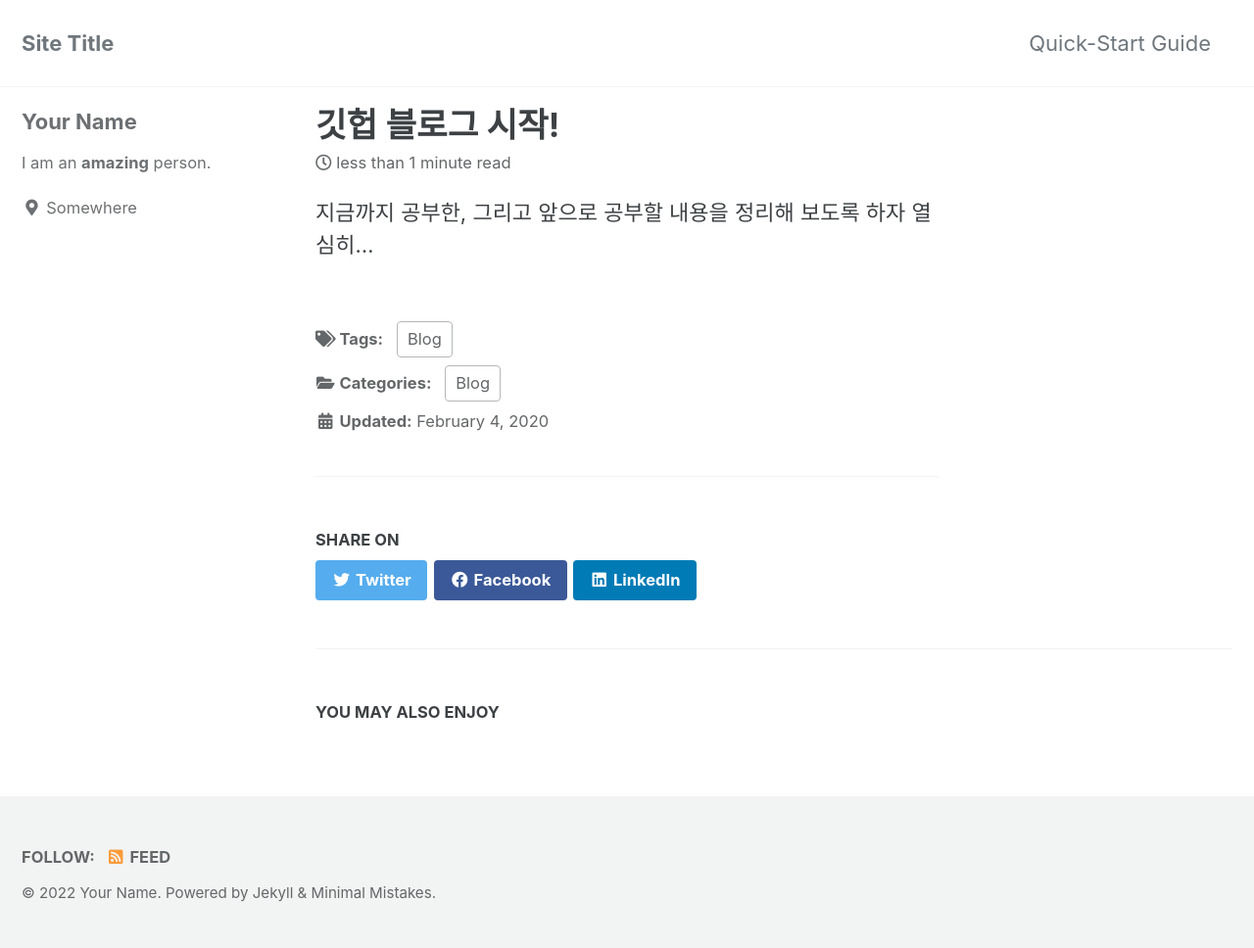
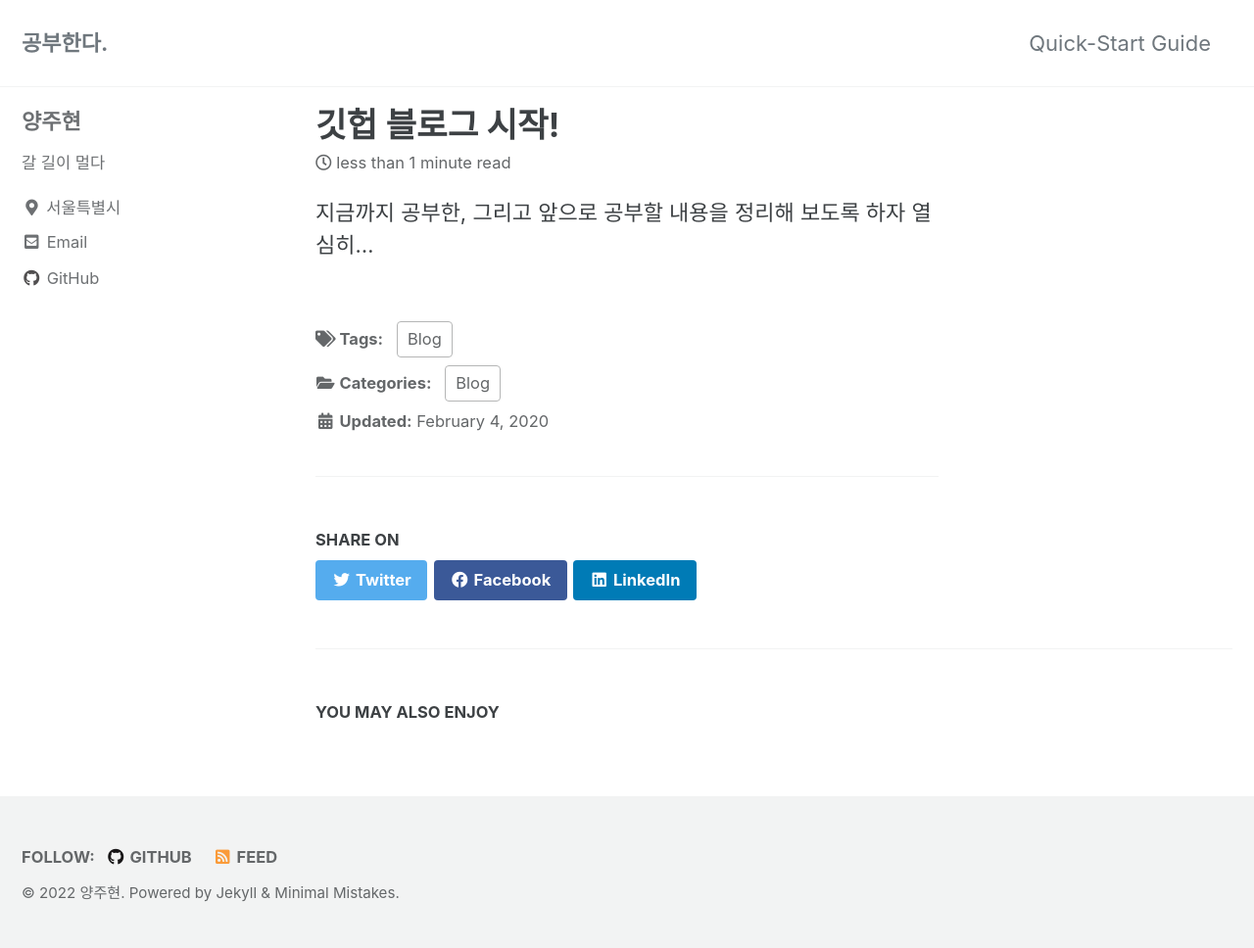
Before and after one commit to JuTaK97/JuTaK97.github.io, a Jekyll site: the page built from _posts/2022-02-04-first-post.md, in a window 1280 px wide. Shown: the whole page at 98% size. Built offline with Jekyll 4.4.1, drawn with Linux system fonts in a browser that asks for light colours; cached includes are drawn as plain includes.

Commit message:
Update _config.yml

```diff
--- a/_config.yml
+++ b/_config.yml
@@ -16,12 +16,12 @@ minimal_mistakes_skin    : "default" # "air", "aqua", "contrast", "dark", "dirt"
 
 # Site Settings
 locale                   : "en-US"
-title                    : "Site Title"
+title                    : "공부한다."
 title_separator          : "-"
 subtitle                 : # site tagline that appears below site title in masthead
-name                     : "Your Name"
-description              : "An amazing website."
-url                      : # the base hostname & protocol for your site e.g. "https://mmistakes.github.io"
+name                     : "양주현"
+description              : "내가 아는 것과 모르는 것"
+url                      : "https://jutak97.github.io/"
 baseurl                  : # the subpath of your site, e.g. "/blog"
 repository               : # GitHub username/repo-name e.g. "mmistakes/minimal-mistakes"
 teaser                   : # path of fallback teaser image, e.g. "/assets/images/500x300.png"
@@ -102,15 +102,15 @@ analytics:
 
 # Site Author
 author:
-  name             : "Your Name"
+  name             : "양주현"
   avatar           : # path of avatar image, e.g. "/assets/images/bio-photo.jpg"
-  bio              : "I am an **amazing** person."
-  location         : "Somewhere"
+  bio              : "갈 길이 멀다"
+  location         : "서울특별시"
   email            :
   links:
     - label: "Email"
       icon: "fas fa-fw fa-envelope-square"
-      # url: "mailto:your.name@email.com"
+      url: "didwngus01@snu.ac.kr"
     - label: "Website"
       icon: "fas fa-fw fa-link"
       # url: "https://your-website.com"
@@ -122,7 +122,7 @@ author:
       # url: "https://facebook.com/"
     - label: "GitHub"
       icon: "fab fa-fw fa-github"
-      # url: "https://github.com/"
+      url: "https://github.com/JuTaK97/"
     - label: "Instagram"
       icon: "fab fa-fw fa-instagram"
       # url: "https://instagram.com/"
@@ -138,7 +138,7 @@ footer:
       # url:
     - label: "GitHub"
       icon: "fab fa-fw fa-github"
-      # url:
+      url: "https://github.com/JuTaK97"
     - label: "GitLab"
       icon: "fab fa-fw fa-gitlab"
       # url:
```
